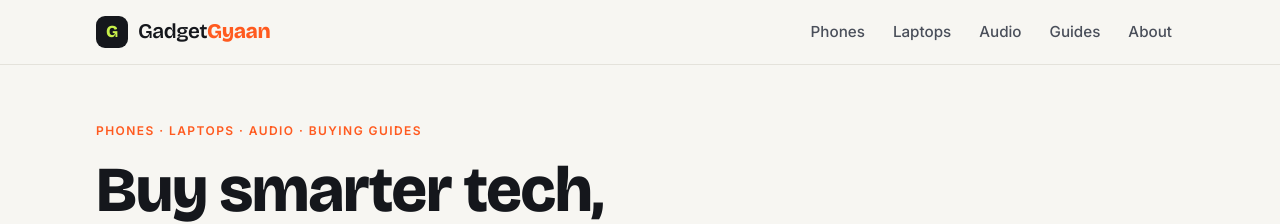
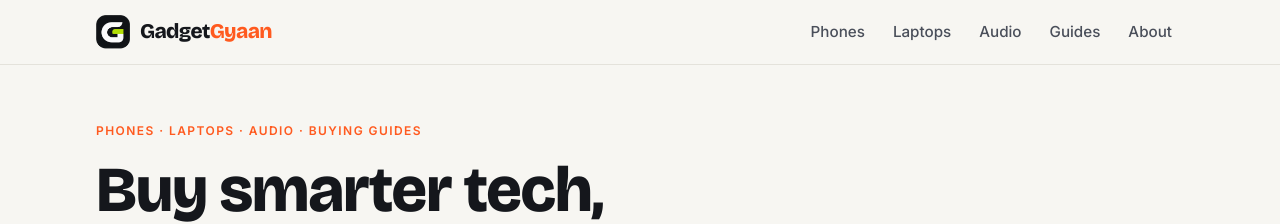
Before and after one commit to kiteksood167/kiteksood167.github.io, a Jekyll site: the page built from index.html, in a window 1280 px wide and 1400 px high. Shown: the top 224 px of the window. Built offline with Jekyll 4.4.1, drawn with Linux system fonts in a browser that asks for light colours.

Commit message:
Use GadgetGyaan logo for header icon and favicon
Co-Authored-By: Claude Opus 5.5 <noreply@anthropic.com>
Claude-Session: https://claude.ai/code/session_019xqcqbRMqun33QWSRS29Nw

```diff
--- a/_config.yml
+++ b/_config.yml
@@ -50,3 +50,5 @@ exclude:
   - _drafts_queue
   - WRITING_GUIDE.md
   - assets/images/README.md
+
+logo: /assets/icon-512.png
--- a/_layouts/default.html
+++ b/_layouts/default.html
@@ -8,7 +8,8 @@
   <link rel="preconnect" href="https://fonts.gstatic.com" crossorigin>
   <link href="https://fonts.googleapis.com/css2?family=Bricolage+Grotesque:opsz,wght@12..96,600;12..96,800&family=Inter:wght@400;500;600&display=swap" rel="stylesheet">
   <link rel="stylesheet" href="{{ '/assets/css/style.css' | relative_url }}">
-  <link rel="icon" href="{{ '/assets/favicon.svg' | relative_url }}" type="image/svg+xml">
+  <link rel="icon" href="{{ '/assets/favicon-32.png' | relative_url }}" type="image/png" sizes="32x32">
+  <link rel="apple-touch-icon" href="{{ '/assets/apple-touch-icon.png' | relative_url }}">
   {% feed_meta %}
   {% if site.adsense_client != "" %}
   <script async src="https://pagead2.googlesyndication.com/pagead/js/adsbygoogle.js?client={{ site.adsense_client }}" crossorigin="anonymous"></script>
@@ -18,7 +19,7 @@
   <header class="site-header">
     <div class="wrap header-inner">
       <a class="logo" href="{{ '/' | relative_url }}">
-        <span class="logo-mark" aria-hidden="true">G</span>
+        <img class="logo-mark" src="{{ '/assets/logo-mark.png' | relative_url }}" alt="" width="32" height="32">
         <span>Gadget<b>Gyaan</b></span>
       </a>
       <input type="checkbox" id="nav-toggle" class="nav-toggle" aria-label="Open menu">
@@ -39,7 +40,7 @@
   <footer class="site-footer">
     <div class="wrap footer-inner">
       <div>
-        <a class="logo logo-sm" href="{{ '/' | relative_url }}"><span class="logo-mark" aria-hidden="true">G</span><span>Gadget<b>Gyaan</b></span></a>
+        <a class="logo logo-sm" href="{{ '/' | relative_url }}"><img class="logo-mark" src="{{ '/assets/logo-mark.png' | relative_url }}" alt="" width="32" height="32"><span>Gadget<b>Gyaan</b></span></a>
         <p class="muted">{{ site.tagline }}.</p>
       </div>
       <nav class="footer-links">
--- a/assets/css/style.css
+++ b/assets/css/style.css
@@ -231,3 +231,8 @@ a.chip:hover { border-color: var(--ink); }
 .post-cover img { display: block; width: 100%; aspect-ratio: 16 / 9; object-fit: cover; border-radius: var(--radius); }
 .post-cover figcaption { font-size: .8rem; color: var(--muted); margin-top: 8px; }
 .prose img { border-radius: 10px; margin: .5em 0; }
+
+/* Brand logo */
+img.logo-mark { display: block; width: 34px; height: 34px; border-radius: 0; background: none; }
+.logo { font-weight: 800; letter-spacing: -0.03em; }
+.logo-sm img.logo-mark { width: 30px; height: 30px; }
```
Also changed, not shown: assets/apple-touch-icon.png (added), assets/favicon-32.png (added), assets/icon-512.png (added), assets/logo-full-dark-bg.png (added), assets/logo-mark.png (added).
